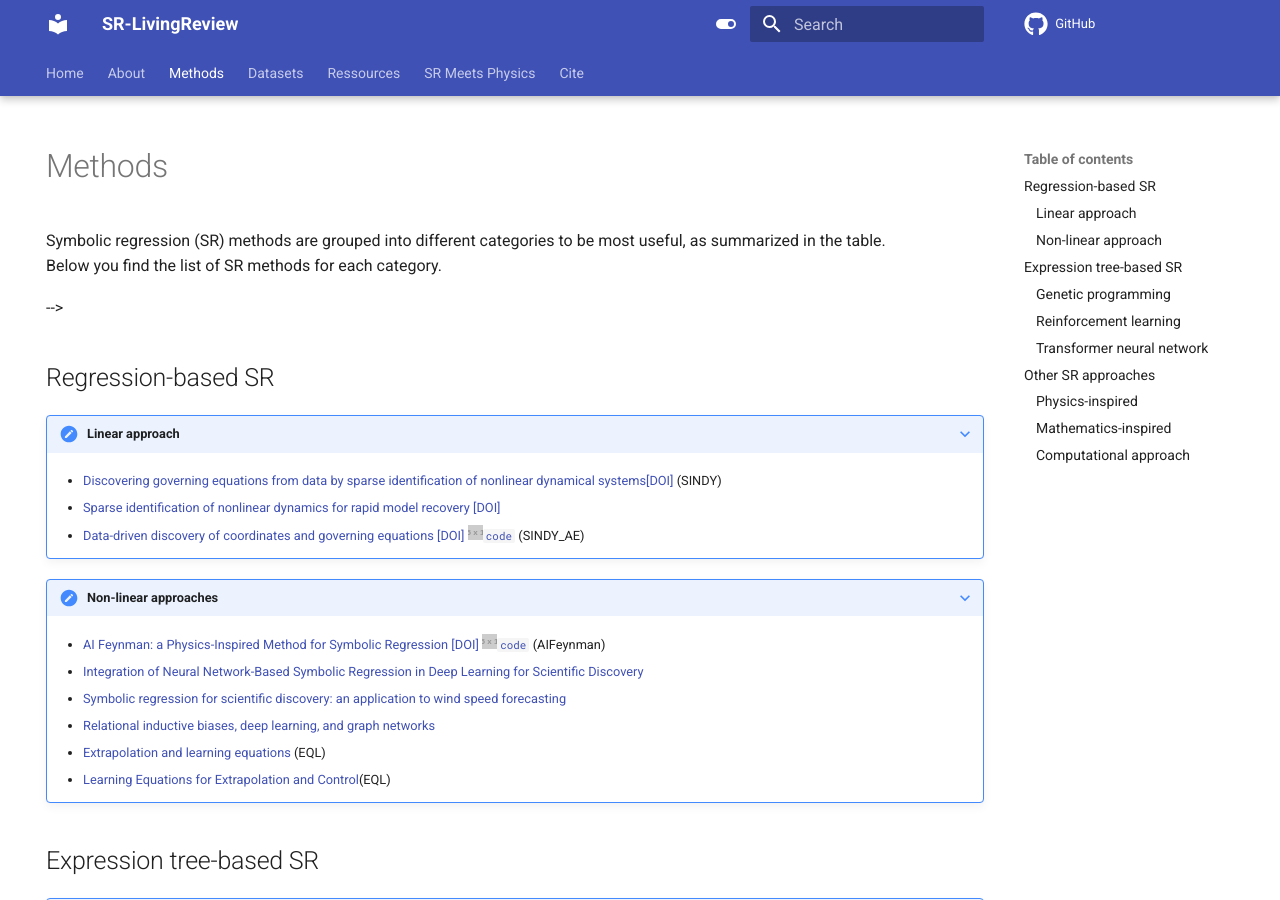
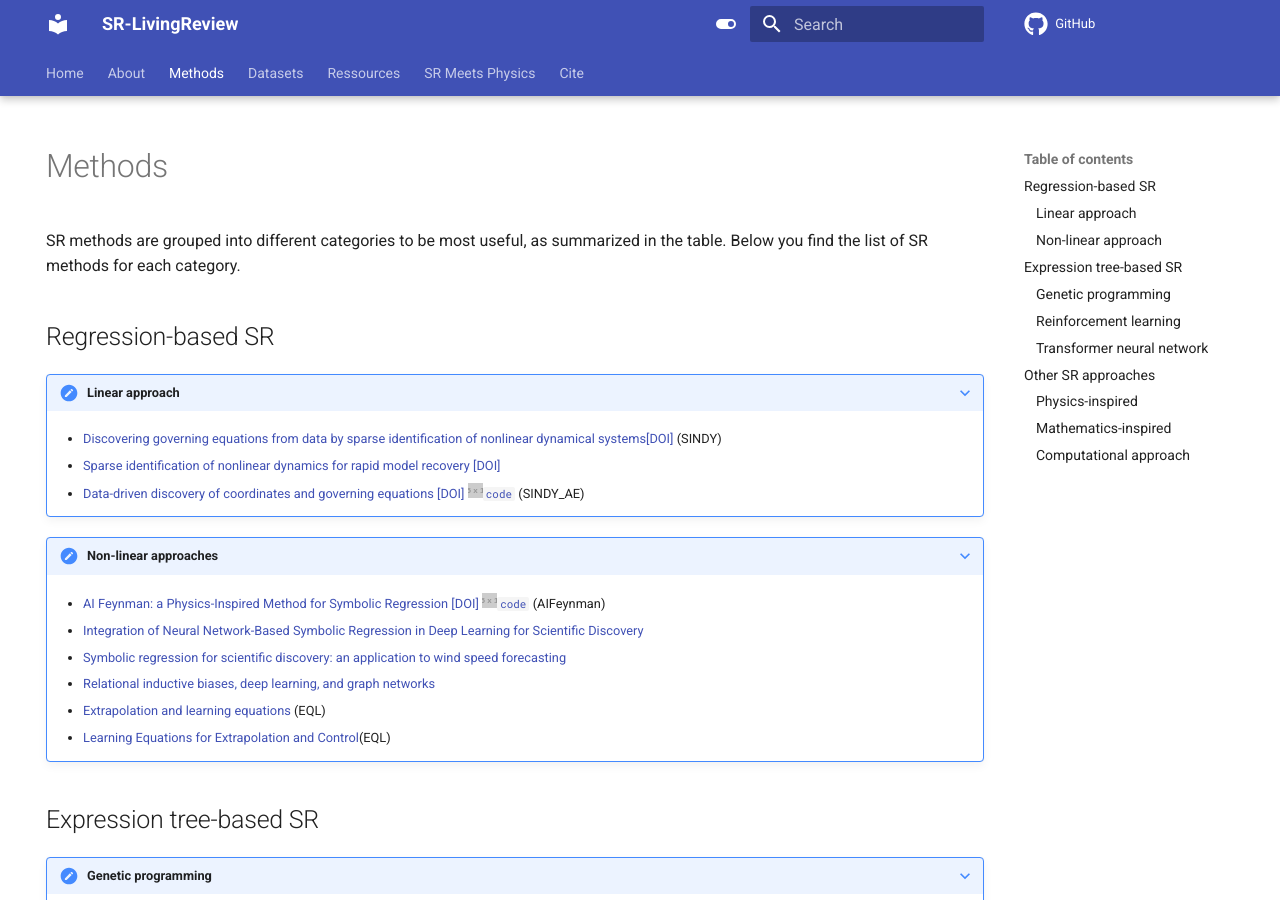
Before and after one commit to nmakke/SR-LivingReview, an MkDocs documentation site: the page built from docs/methods.md, in a window 1280 px wide and 900 px high. Built offline with MkDocs 1.6.1 and Material for MkDocs 9.7.7, drawn with Linux system fonts in a browser that asks for light colours; formulas are drawn with MathJax 3; comment, search, counter and statistics services are not loaded.

Commit message:
Update methods.md

```diff
--- a/docs/methods.md
+++ b/docs/methods.md
@@ -3,7 +3,7 @@ hide:
   - navigation
 ---
 
-Symbolic regression (SR) methods are grouped into different categories to be most useful, as summarized in the table.<br>
+SR methods are grouped into different categories to be most useful, as summarized in the table.
 Below you find the list of SR methods for each category.
 <!--**Regression-based** SR methods assume a predefined model structure. In this category, the linear approach formulates the SR problem as a system of linear equations, whereas the non-linear approach relies on multi-layer perceptron (MLP) to solve it. In both cases, the models' parameters are learned.<be>-->
 <!-- ´**Expression tree-based** SR methods treat mathematical equations as unary-binary trees whose internal nodes are mathematical operators (algebraic operators $\{+, -, \times, \div\}$,  analytical functions $\{\cos,\sin,\tan,\exp,\log,\mathrm{sqrt},\mathrm{etc}\}$) and terminal nodes are constants and state variables. This category comprises GP-based SR, RL-based SR, and TNN-based SR.<br>-->
@@ -11,7 +11,7 @@ Below you find the list of SR methods for each category.
 
 <!-- | Category | Description | Methods | learned model |-->
 <!--| <div style="width:140px">Category</div> | <div style="width:200px">Brief description</div> | <div style="width:220px">Underlying methods</div> | <div style="width:180px">learned model</div> |-->
-<!--| ---- | ------- | --- | --- |-->-->
+<!--| ---- | ------- | --- | --- |-->
 <!--| Regression-based | This category assumes a predefined model structure. The linear approach formulates the SR problem as a system of linear equations, whereas the non-linear approach relies on a multi-layer perceptron (MLP) to solve it. In both cases parameters are learned. | Linear SR (sparse regression) <br> Non-linear SR | System of linear equations <br> Multi-Layer Perceptron (MLP) |
 <!--| Expression tree-based | This category treats mathematical equations as unary-binary trees whose internal nodes are mathematical operators (algebraic operators, analytical functions) and terminal nodes are constants and state variables. | Genetic programming (GP) <br> Reinforcement learning (RL) <br> Transformer neural network (TNN) | Tree structure <br> Policy <br> Seq2seq models |-->
 <!--| Physics-inspired | This category takes into account the units of measurements of physical variables (so-called dimensional analysis) to constraint the search space | Deep learning <br> polynomial fit <br> brute force search | Neural network parameters <br> polynomial coefficients |-->
```
